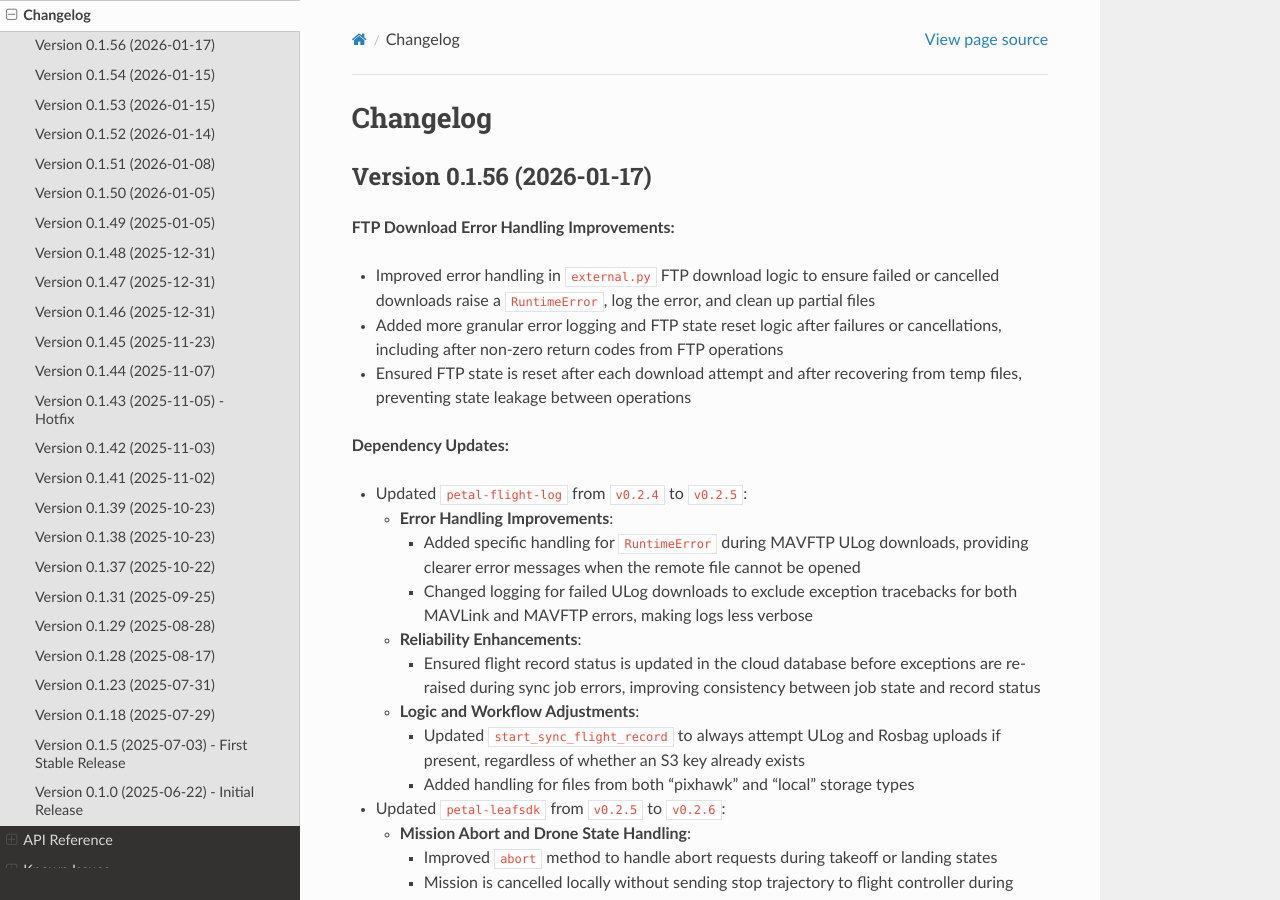
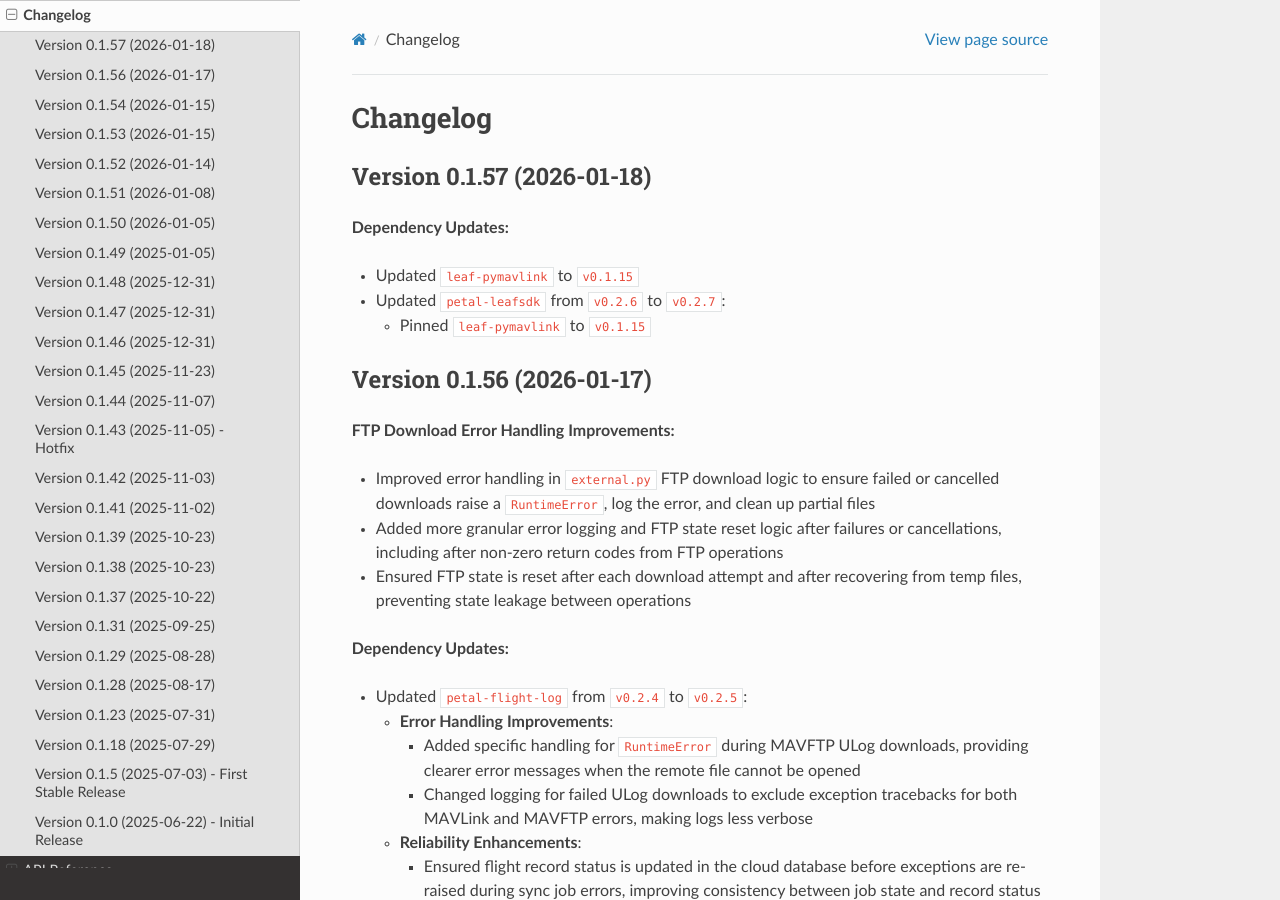
Before and after one commit to DroneLeaf/petal-app-manager, a Sphinx documentation site: the page built from docs/changelog.rst, in a window 1280 px wide and 900 px high. Built offline with Sphinx 7.4.7 and the Read the Docs theme 3.1.0, drawn with Linux system fonts in a browser that asks for light colours; the version number is read from the project's files by our own code.

Commit message:
fix: update changelog for version 0.1.57 with dependency updates for leaf-pymavlink and petal-leafsdk

```diff
--- a/docs/changelog.rst
+++ b/docs/changelog.rst
@@ -1,5 +1,16 @@
 Changelog
 =========
+
+Version 0.1.57 (2026-01-18)
+---------------------------
+
+**Dependency Updates:**
+
+- Updated ``leaf-pymavlink`` to ``v0.1.15``
+
+- Updated ``petal-leafsdk`` from ``v0.2.6`` to ``v0.2.7``:
+
+  - Pinned ``leaf-pymavlink`` to ``v0.1.15``
 
 Version 0.1.56 (2026-01-17)
 ---------------------------
```
